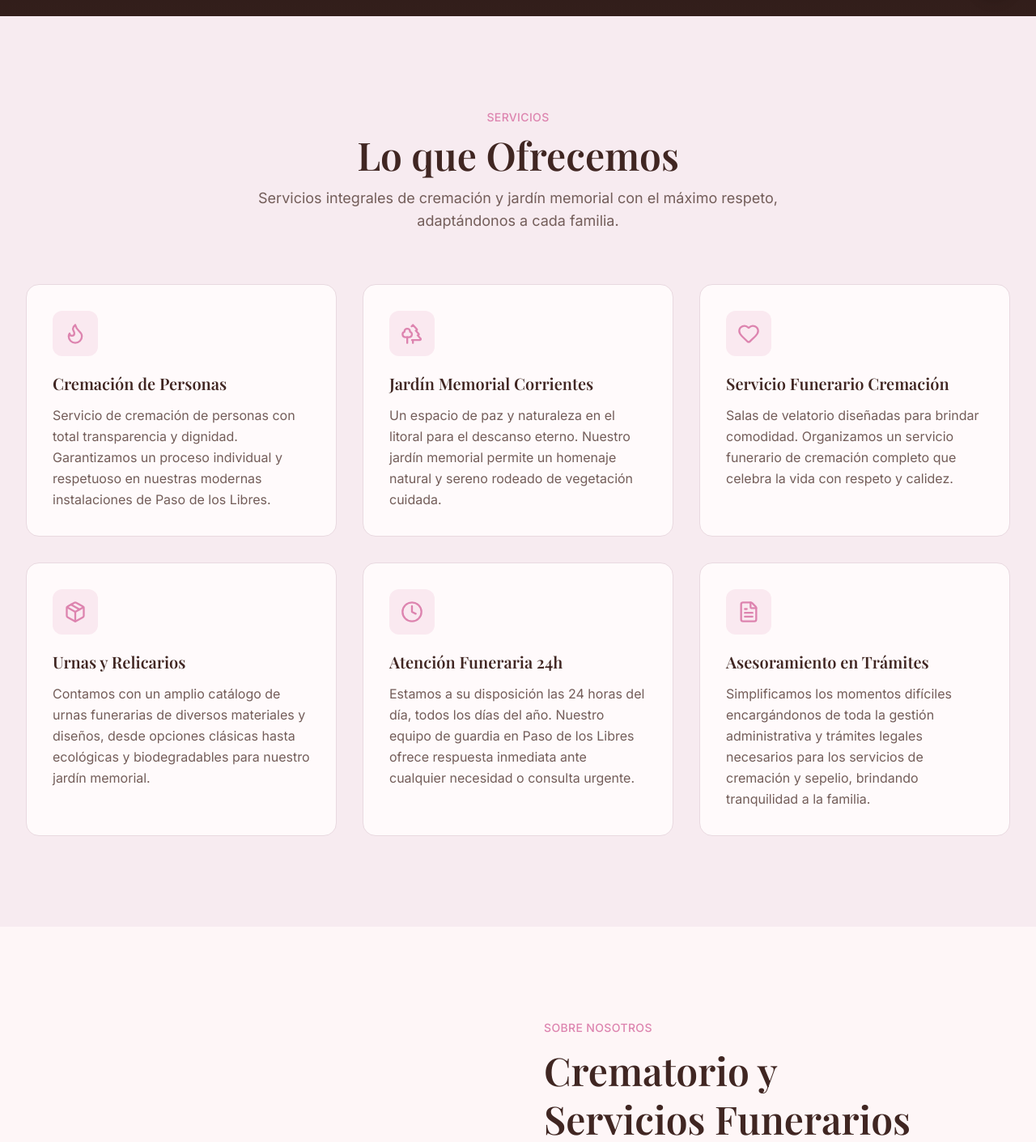
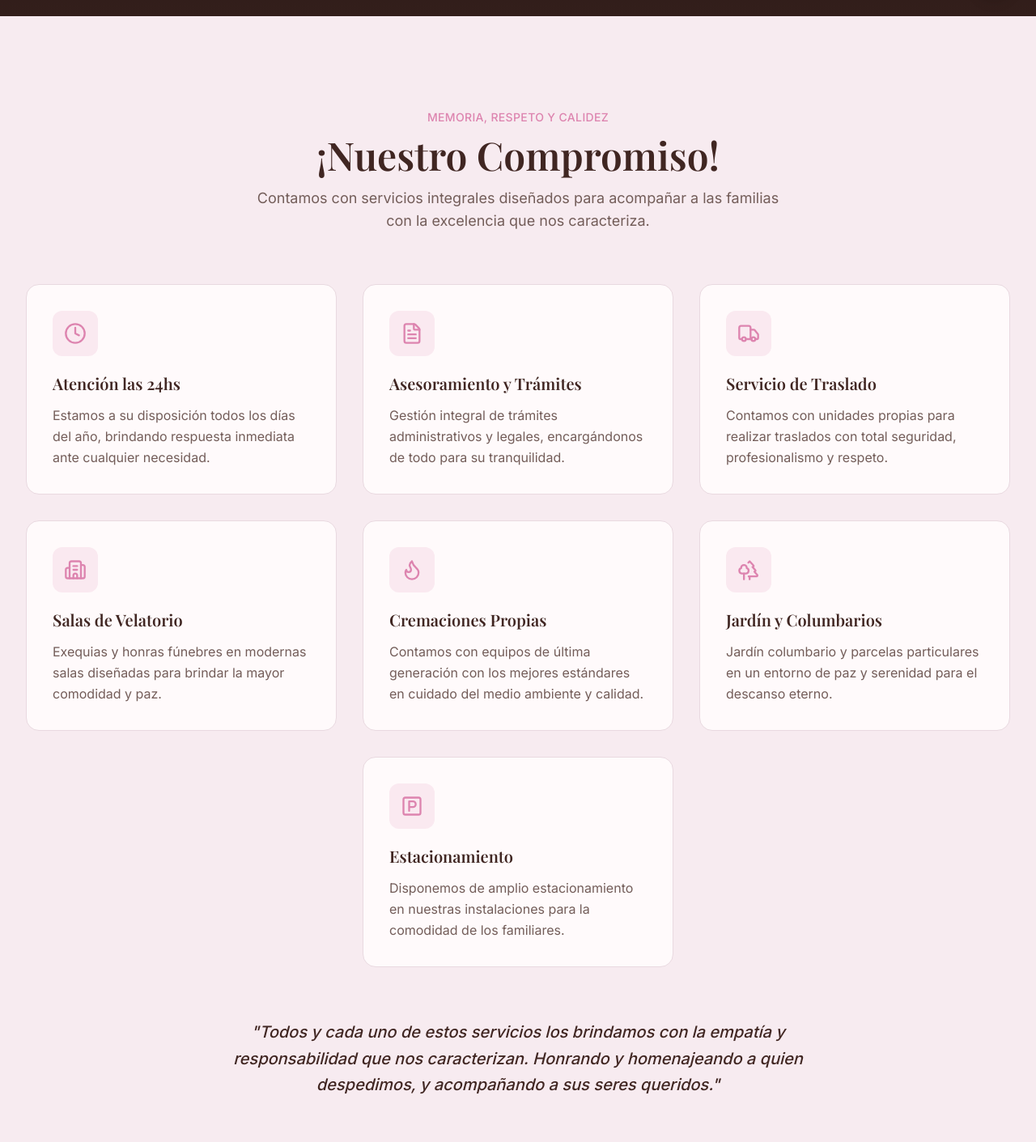
Before and after one commit to NiveJulian/loslapachos, a Next.js app: page / in a window 1280 px wide. Shown: the part 780-2191 px from the top of the page at 81% size. Built offline with nearby package versions, Linux system fonts and the light colour scheme; a web font is replaced by a local one.

Commit message:
fix: service

```diff
--- a/components/landing/blog.tsx
+++ b/components/landing/blog.tsx
@@ -2,7 +2,7 @@
 
 import * as React from "react"
 import Image from "next/image"
-import { Calendar, ArrowRight } from "lucide-react"
+import { Calendar } from "lucide-react"
 import { Card, CardContent } from "@/components/ui/card"
 import {
   Carousel,
@@ -99,13 +99,9 @@ export function Blog() {
                         <h3 className="font-serif text-xl sm:text-2xl font-semibold text-foreground mb-3 group-hover:text-accent transition-colors leading-tight">
                           {post.title}
                         </h3>
-                        <p className="text-muted-foreground text-sm sm:text-base leading-relaxed mb-4 line-clamp-3">
+                        <p className="text-muted-foreground text-sm sm:text-base leading-relaxed line-clamp-3">
                           {post.excerpt}
                         </p>
-                        <div className="mt-auto flex items-center gap-2 text-accent font-semibold text-sm group-hover:translate-x-1 transition-transform">
-                          <span>Leer más</span>
-                          <ArrowRight className="h-4 w-4" />
-                        </div>
                       </div>
                     </CardContent>
                   </Card>
--- a/components/landing/hero.tsx
+++ b/components/landing/hero.tsx
@@ -61,16 +61,22 @@ export function Hero() {
       <div className="relative z-10 flex flex-col min-h-[100svh]">
         {/* Hidden SEO Heading */}
         <h1 className="sr-only">
-          Los Lapachos | Crematorio, Velatorios y Jardín Memorial en Paso de los Libres, Corrientes
+          Los Lapachos | Memoria, Respeto y Calidez | Crematorio y Servicios Funerarios en Paso de los Libres
         </h1>
 
         <div className="sr-only">
           Ofrecemos servicios funerarios integrales, cremación digna y un espacio de paz en nuestro Jardín Memorial.
-          Atención personalizada las 24 horas en Corrientes, Argentina.
+          Atención personalizada las 24 horas con el respeto y la calidez que nos caracteriza.
         </div>
 
         {/* Minimalist Center */}
-        <div className="flex-1" />
+        <div className="flex-1 flex items-center justify-center">
+          <div className="text-center px-4">
+            <p className="text-white/90 text-xl sm:text-2xl lg:text-3xl font-serif italic animate-in fade-in slide-in-from-bottom-4 duration-1000 fill-mode-both">
+              "Memoria, respeto y calidez"
+            </p>
+          </div>
+        </div>
 
         {/* Bottom content with floating buttons */}
         <div className="pb-4 sm:pb-10 px-4 sm:px-6">
--- a/components/landing/services.tsx
+++ b/components/landing/services.tsx
@@ -1,37 +1,43 @@
 "use client"
 
-import { Flame, Heart, Package, Clock, Trees, FileText } from "lucide-react"
+import { Flame, Clock, Trees, FileText, Truck, Building2, SquareParking } from "lucide-react"
+import { cn } from "@/lib/utils"
 
 const services = [
   {
+    icon: Clock,
+    title: "Atención las 24hs",
+    description: "Estamos a su disposición todos los días del año, brindando respuesta inmediata ante cualquier necesidad.",
+  },
+  {
+    icon: FileText,
+    title: "Asesoramiento y Trámites",
+    description: "Gestión integral de trámites administrativos y legales, encargándonos de todo para su tranquilidad.",
+  },
+  {
+    icon: Truck,
+    title: "Servicio de Traslado",
+    description: "Contamos con unidades propias para realizar traslados con total seguridad, profesionalismo y respeto.",
+  },
+  {
+    icon: Building2,
+    title: "Salas de Velatorio",
+    description: "Exequias y honras fúnebres en modernas salas diseñadas para brindar la mayor comodidad y paz.",
+  },
+  {
     icon: Flame,
-    title: "Cremación de Personas",
-    description: "Servicio de cremación de personas con total transparencia y dignidad. Garantizamos un proceso individual y respetuoso en nuestras modernas instalaciones de Paso de los Libres.",
+    title: "Cremaciones Propias",
+    description: "Contamos con equipos de última generación con los mejores estándares en cuidado del medio ambiente y calidad.",
   },
   {
     icon: Trees,
-    title: "Jardín Memorial Corrientes",
-    description: "Un espacio de paz y naturaleza en el litoral para el descanso eterno. Nuestro jardín memorial permite un homenaje natural y sereno rodeado de vegetación cuidada.",
+    title: "Jardín y Columbarios",
+    description: "Jardín columbario y parcelas particulares en un entorno de paz y serenidad para el descanso eterno.",
   },
   {
-    icon: Heart,
-    title: "Servicio Funerario Cremación",
-    description: "Salas de velatorio diseñadas para brindar comodidad. Organizamos un servicio funerario de cremación completo que celebra la vida con respeto y calidez.",
-  },
-  {
-    icon: Package,
-    title: "Urnas y Relicarios",
-    description: "Contamos con un amplio catálogo de urnas funerarias de diversos materiales y diseños, desde opciones clásicas hasta ecológicas y biodegradables para nuestro jardín memorial.",
-  },
-  {
-    icon: Clock,
-    title: "Atención Funeraria 24h",
-    description: "Estamos a su disposición las 24 horas del día, todos los días del año. Nuestro equipo de guardia en Paso de los Libres ofrece respuesta inmediata ante cualquier necesidad o consulta urgente.",
-  },
-  {
-    icon: FileText,
-    title: "Asesoramiento en Trámites",
-    description: "Simplificamos los momentos difíciles encargándonos de toda la gestión administrativa y trámites legales necesarios para los servicios de cremación y sepelio, brindando tranquilidad a la familia.",
+    icon: SquareParking,
+    title: "Estacionamiento",
+    description: "Disponemos de amplio estacionamiento en nuestras instalaciones para la comodidad de los familiares.",
   },
 ]
 
@@ -41,22 +47,24 @@ export function Services() {
       <div className="mx-auto max-w-7xl px-4 sm:px-6 lg:px-8">
         <div className="text-center mb-12 sm:mb-16">
           <span className="inline-block text-accent font-medium text-sm mb-3 tracking-wide uppercase">
-            Servicios
+            Memoria, respeto y calidez
           </span>
           <h2 id="services-heading" className="font-serif text-3xl sm:text-4xl lg:text-5xl font-semibold text-foreground mb-4 text-balance">
-            Lo que Ofrecemos
+            ¡Nuestro Compromiso!
           </h2>
           <p className="text-muted-foreground text-base sm:text-lg max-w-2xl mx-auto text-pretty">
-            Servicios integrales de cremación y jardín memorial con el máximo respeto,
-            adaptándonos a cada familia.
+            Contamos con servicios integrales diseñados para acompañar a las familias con la excelencia que nos caracteriza.
           </p>
         </div>
 
-        <div className="grid grid-cols-1 sm:grid-cols-2 lg:grid-cols-3 gap-4 sm:gap-6 lg:gap-8">
+        <div className="grid grid-cols-1 sm:grid-cols-2 lg:grid-cols-3 gap-4 sm:gap-6 lg:gap-8 mb-12 sm:mb-16">
           {services.map((service, index) => (
             <div
               key={index}
-              className="group p-5 sm:p-6 lg:p-8 rounded-2xl bg-card border border-border hover:border-accent/30 hover:shadow-lg transition-all duration-300"
+              className={cn(
+                "group p-5 sm:p-6 lg:p-8 rounded-2xl bg-card border border-border hover:border-accent/30 hover:shadow-lg transition-all duration-300",
+                index === 6 && "sm:col-span-2 lg:col-span-1 lg:col-start-2 sm:max-w-md lg:max-w-none sm:mx-auto lg:mx-0"
+              )}
             >
               <div className="w-12 h-12 sm:w-14 sm:h-14 rounded-xl bg-accent/15 flex items-center justify-center mb-4 sm:mb-5 group-hover:bg-accent/25 transition-colors">
                 <service.icon className="h-6 w-6 sm:h-7 sm:w-7 text-accent" aria-hidden="true" />
@@ -70,6 +78,13 @@ export function Services() {
             </div>
           ))}
         </div>
+
+        <div className="text-center max-w-3xl mx-auto">
+          <p className="text-foreground text-lg sm:text-xl font-medium leading-relaxed italic">
+            "Todos y cada uno de estos servicios los brindamos con la empatía y responsabilidad que nos caracterizan.
+            Honrando y homenajeando a quien despedimos, y acompañando a sus seres queridos."
+          </p>
+        </div>
       </div>
     </section>
   )
--- a/lib/constants.ts
+++ b/lib/constants.ts
@@ -1,6 +1,6 @@
 export const SITE_URL = "https://loslapachosdemo.vercel.app";
 export const SITE_NAME = "Los Lapachos";
-export const SITE_DESCRIPTION = "Crematorio y servicios funerarios en Paso de los Libres, Corrientes. Velatorios, cremación y jardín memorial. Atención 24hs con respeto.";
+export const SITE_DESCRIPTION = "Crematorio y servicios funerarios en Paso de los Libres, Corrientes. Memoria, respeto y calidez en servicios de cremación, velatorios y jardín memorial. Atención 24hs.";
 export const CONTACT_PHONE = "+54 3772 63-2717";
 export const CONTACT_PHONE_RAW = "+543772632717";
 export const CONTACT_EMAIL = "contacto@loslapachos.com.ar";
```
